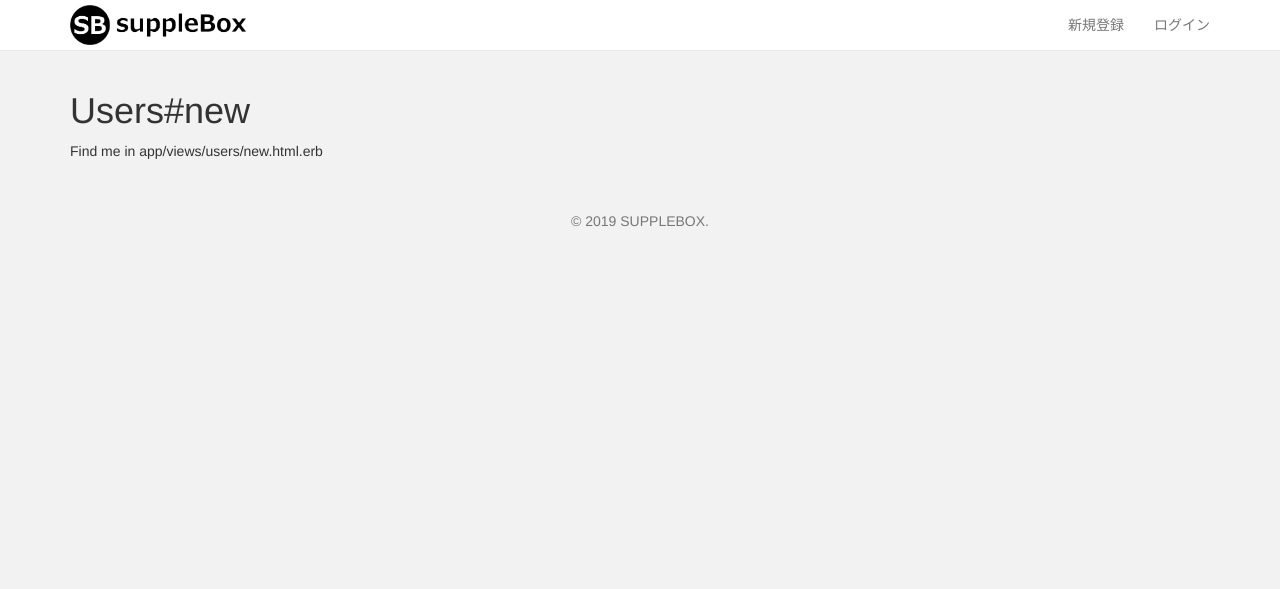
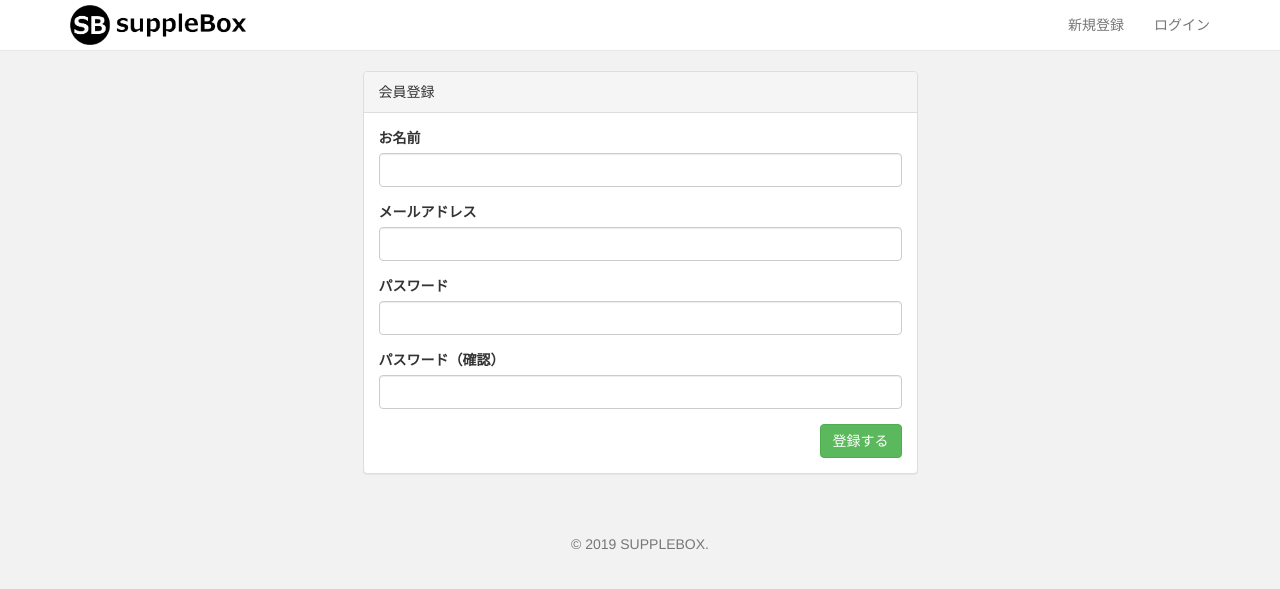
Before and after one commit to yuki0920/supplebox, a Rails app: page /signup in a window 1280 px wide. Shown: the top 589 px of the page. Run offline with Rails 7, Linux system fonts and the light colour scheme.

Commit message:
:sparkles: 新規登録用のビューファイルを追加#4

```diff
--- a/app/views/users/new.html.erb
+++ b/app/views/users/new.html.erb
@@ -1,2 +1,34 @@
-<h1>Users#new</h1>
-<p>Find me in app/views/users/new.html.erb</p>
+<div class="row">
+  <div class="col-xs-offset-3 col-xs-6">
+    <div class="panel panel-default">
+      <div class="panel-heading">会員登録</div>
+      <div class="panel-body">
+        <%= form_for(@user) do |f| %>
+          <div class="form-group">
+            <%= f.label :name, 'お名前' %>
+            <%= f.text_field :name, class: 'form-control' %>
+          </div>
+
+          <div class="form-group">
+            <%= f.label :email, 'メールアドレス' %>
+            <%= f.email_field :email, class: 'form-control' %>
+          </div>
+
+          <div class="form-group">
+            <%= f.label :password, 'パスワード' %>
+            <%= f.password_field :password, class: 'form-control' %>
+          </div>
+
+          <div class="form-group">
+            <%= f.label :password_confirmation, 'パスワード（確認）' %>
+            <%= f.password_field :password_confirmation, class: 'form-control' %>
+          </div>
+
+          <div class="text-right">
+            <%= f.submit '登録する', class: 'btn btn-success' %>
+          </div>
+        <% end %>
+      </div>
+    </div>
+  </div>
+</div>
```
